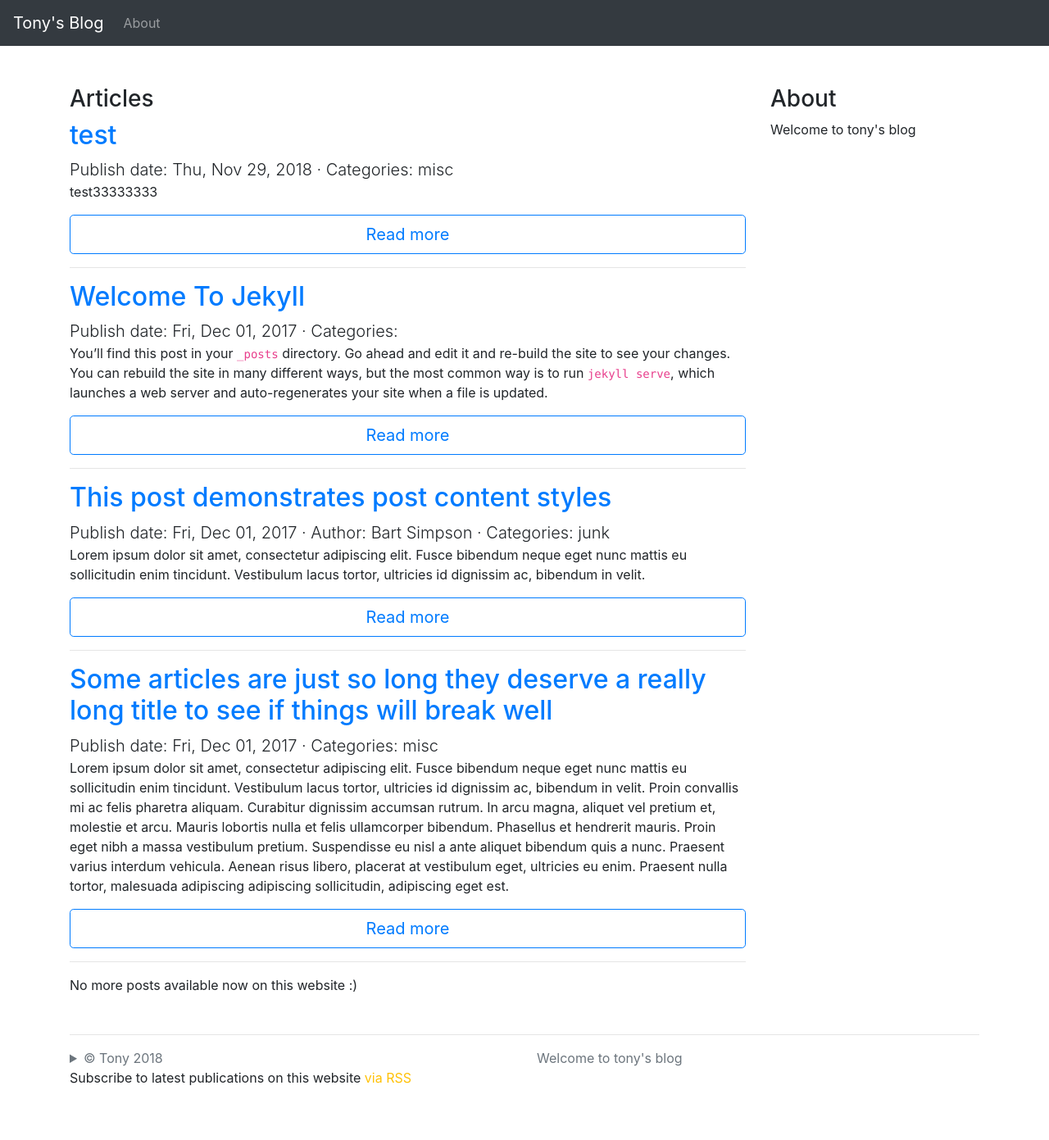
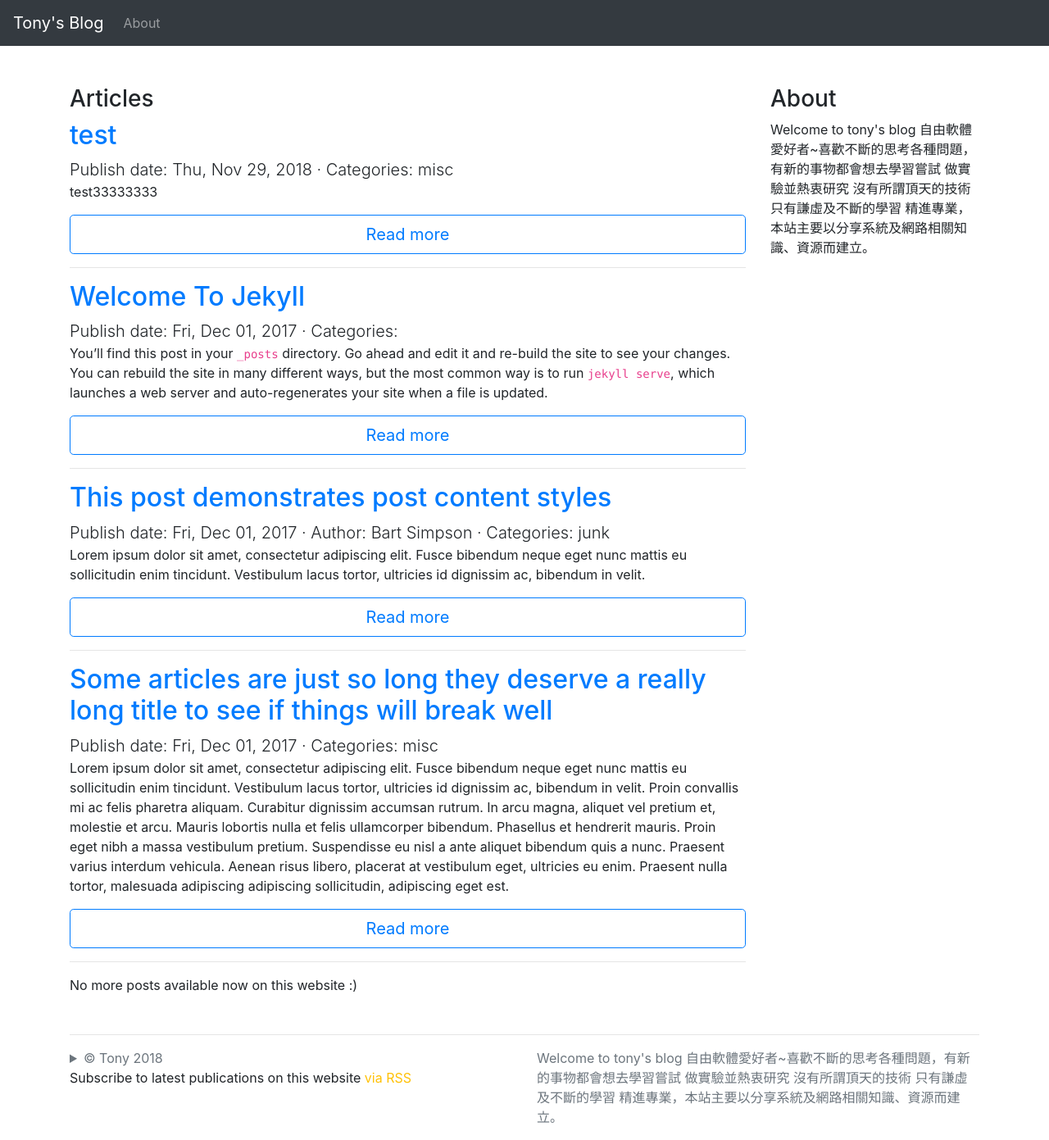
Before and after one commit to stnet253/stnet253.github.io, a Jekyll site: the page built from index.md, in a window 1280 px wide. Shown: the whole page at 82% size. Built offline with Jekyll 4.4.1, drawn with Linux system fonts in a browser that asks for light colours.

Commit message:
new page

```diff
--- a/_config.yml
+++ b/_config.yml
@@ -1,8 +1,7 @@
 title: Tony's Blog
 author: Tony
 email: stnet253@gmail.com
-description: Welcome to tony's blog
-
+description: Welcome to tony's blog 自由軟體愛好者~喜歡不斷的思考各種問題，有新的事物都會想去學習嘗試 做實驗並熱衷研究 沒有所謂頂天的技術 只有謙虛及不斷的學習 精進專業，本站主要以分享系統及網路相關知識、資源而建立。
 twitter_username: jekyllrb
 github_username:  jekyll
 lang: en-US
```
Also changed, not shown: 6 other files.
